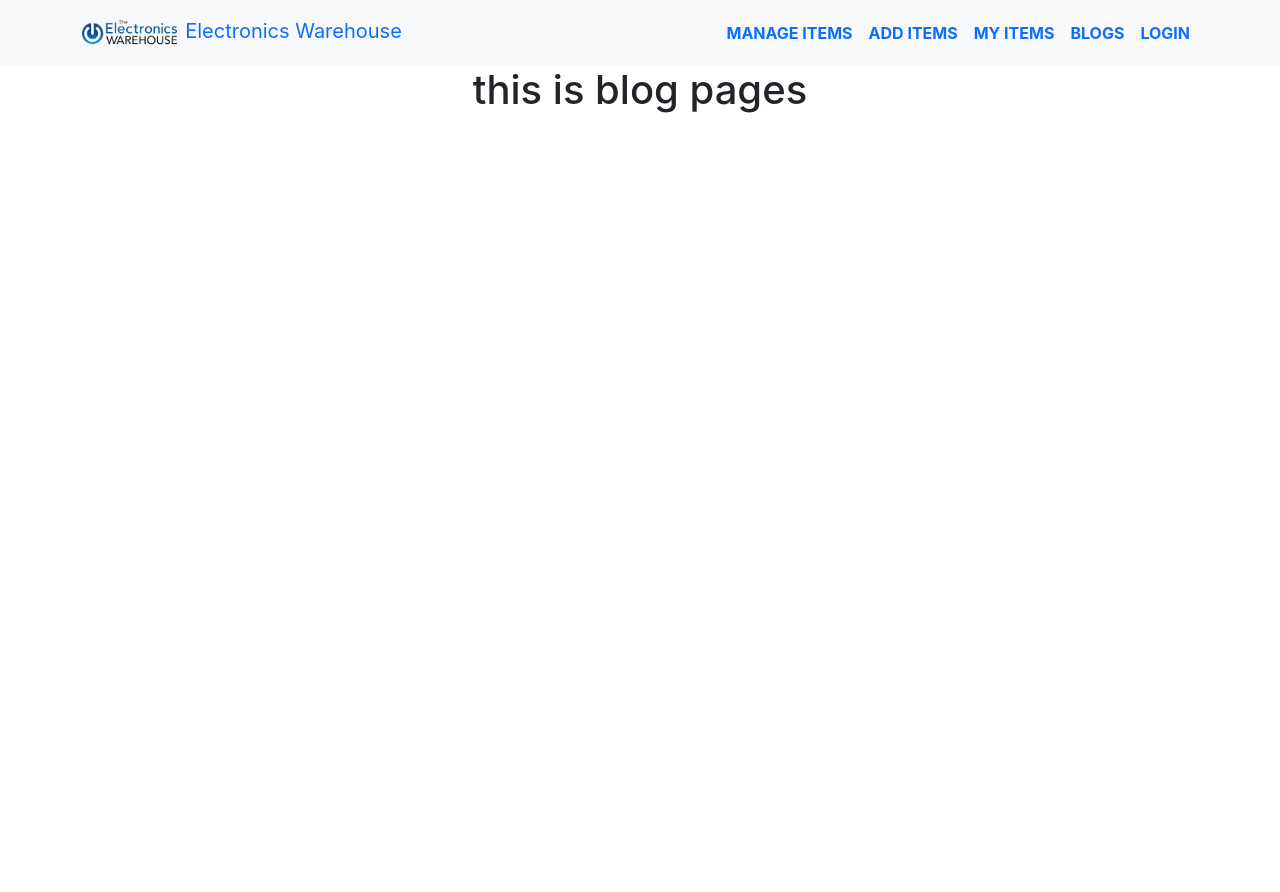
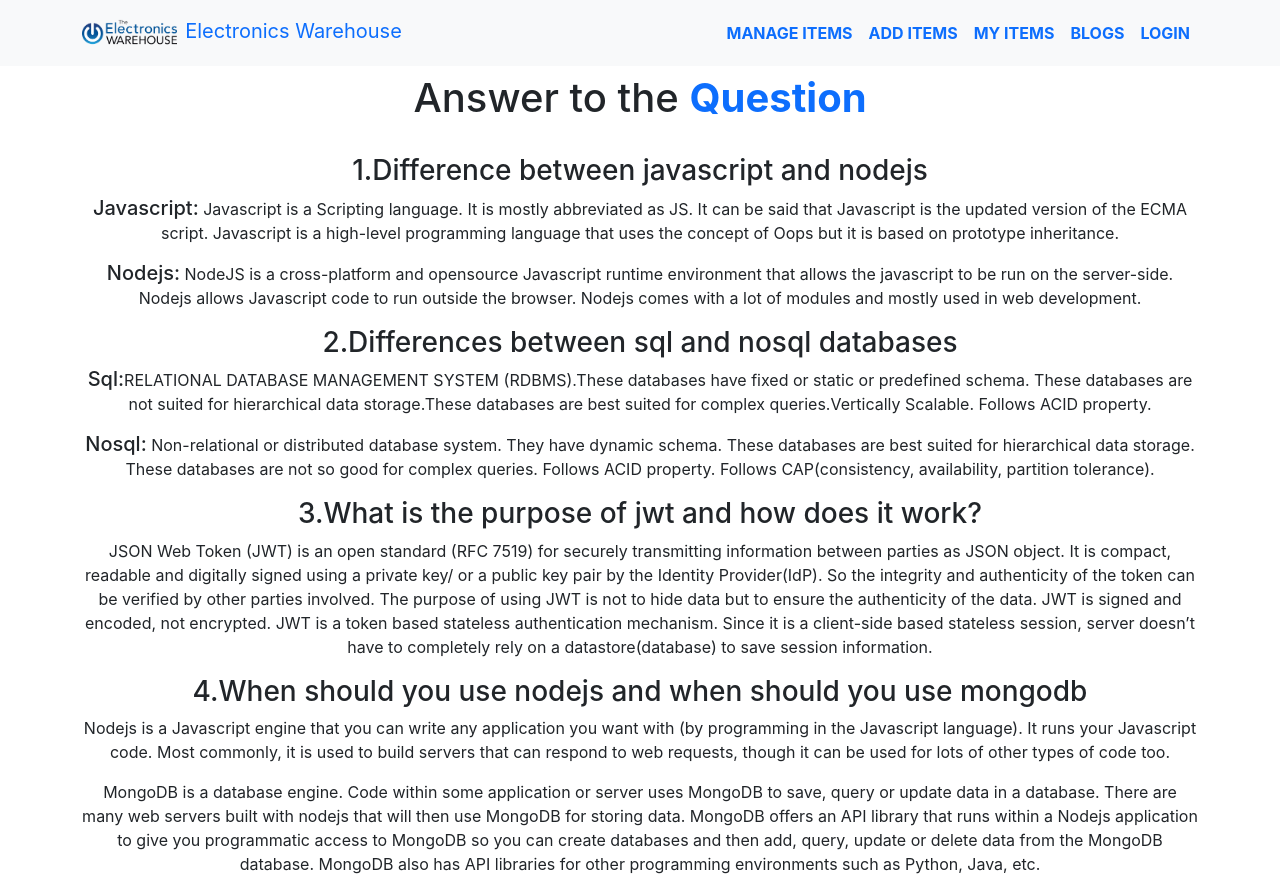
Before and after one commit to Aburaian/Electronics-Warehouse-client-side, a React (Create React App) app: page /blogs in a window 1280 px wide. Before the commit the page ends 800 px from the top, so only its background shows below. Built offline with nearby package versions, Linux system fonts and the light colour scheme; no server answers.

Commit message:
blog update

```diff
--- a/src/Pages/Blogs/Blogs.js
+++ b/src/Pages/Blogs/Blogs.js
@@ -3,7 +3,74 @@ import React from "react";
 const Blogs = () => {
   return (
     <div>
-      <h1>this is blog pages</h1>
+      <h1 className="text-center p-2">
+        Answer to the <span className="text-primary fw-bold">Question</span>
+      </h1>
+
+      <div className="container mt-4">
+        <h3>1.Difference between javascript and nodejs</h3>
+        <p>
+          <span className="h5">Javascript:</span> Javascript is a Scripting
+          language. It is mostly abbreviated as JS. It can be said that
+          Javascript is the updated version of the ECMA script. Javascript is a
+          high-level programming language that uses the concept of Oops but it
+          is based on prototype inheritance.
+        </p>
+
+        <p>
+          <span className="h5">Nodejs:</span> NodeJS is a cross-platform and
+          opensource Javascript runtime environment that allows the javascript
+          to be run on the server-side. Nodejs allows Javascript code to run
+          outside the browser. Nodejs comes with a lot of modules and mostly
+          used in web development.
+        </p>
+        <h3>2.Differences between sql and nosql databases</h3>
+        <p>
+          <span className="h5">Sql:</span>RELATIONAL DATABASE MANAGEMENT SYSTEM
+          (RDBMS).These databases have fixed or static or predefined schema.
+          These databases are not suited for hierarchical data storage.These
+          databases are best suited for complex queries.Vertically Scalable.
+          Follows ACID property.
+        </p>
+        <p>
+          <span className="h5">Nosql:</span> Non-relational or distributed
+          database system. They have dynamic schema. These databases are best
+          suited for hierarchical data storage. These databases are not so good
+          for complex queries. Follows ACID property. Follows CAP(consistency,
+          availability, partition tolerance).
+        </p>
+        <h3>3.What is the purpose of jwt and how does it work?</h3>
+        <p>
+          JSON Web Token (JWT) is an open standard (RFC 7519) for securely
+          transmitting information between parties as JSON object. It is
+          compact, readable and digitally signed using a private key/ or a
+          public key pair by the Identity Provider(IdP). So the integrity and
+          authenticity of the token can be verified by other parties involved.
+          The purpose of using JWT is not to hide data but to ensure the
+          authenticity of the data. JWT is signed and encoded, not encrypted.
+          JWT is a token based stateless authentication mechanism. Since it is a
+          client-side based stateless session, server doesn’t have to completely
+          rely on a datastore(database) to save session information.
+        </p>
+        <h3>4.When should you use nodejs and when should you use mongodb</h3>
+        <p>
+          Nodejs is a Javascript engine that you can write any application you
+          want with (by programming in the Javascript language). It runs your
+          Javascript code. Most commonly, it is used to build servers that can
+          respond to web requests, though it can be used for lots of other types
+          of code too.
+        </p>
+        <p>
+          MongoDB is a database engine. Code within some application or server
+          uses MongoDB to save, query or update data in a database. There are
+          many web servers built with nodejs that will then use MongoDB for
+          storing data. MongoDB offers an API library that runs within a Nodejs
+          application to give you programmatic access to MongoDB so you can
+          create databases and then add, query, update or delete data from the
+          MongoDB database. MongoDB also has API libraries for other programming
+          environments such as Python, Java, etc.
+        </p>
+      </div>
     </div>
   );
 };
```
